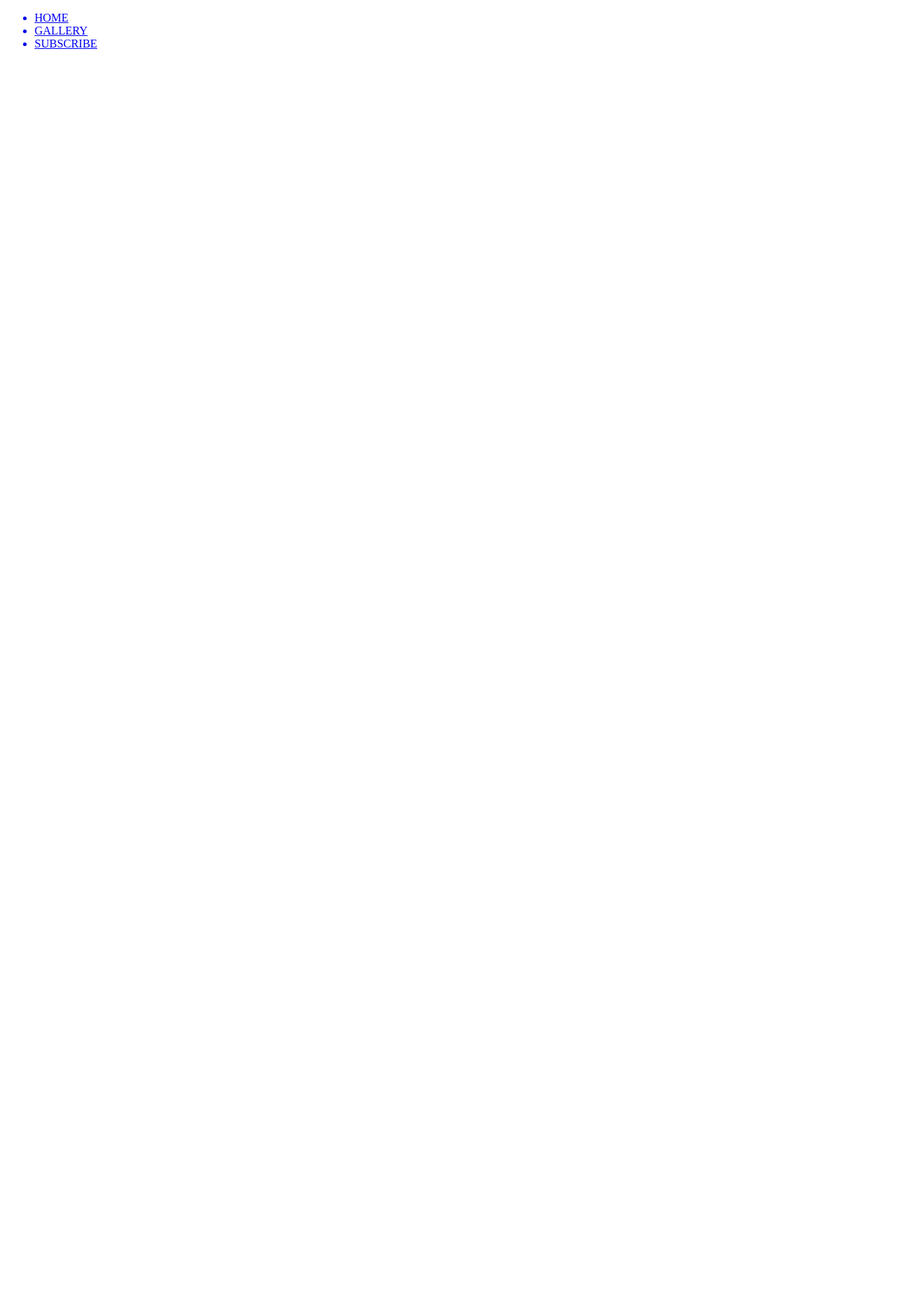
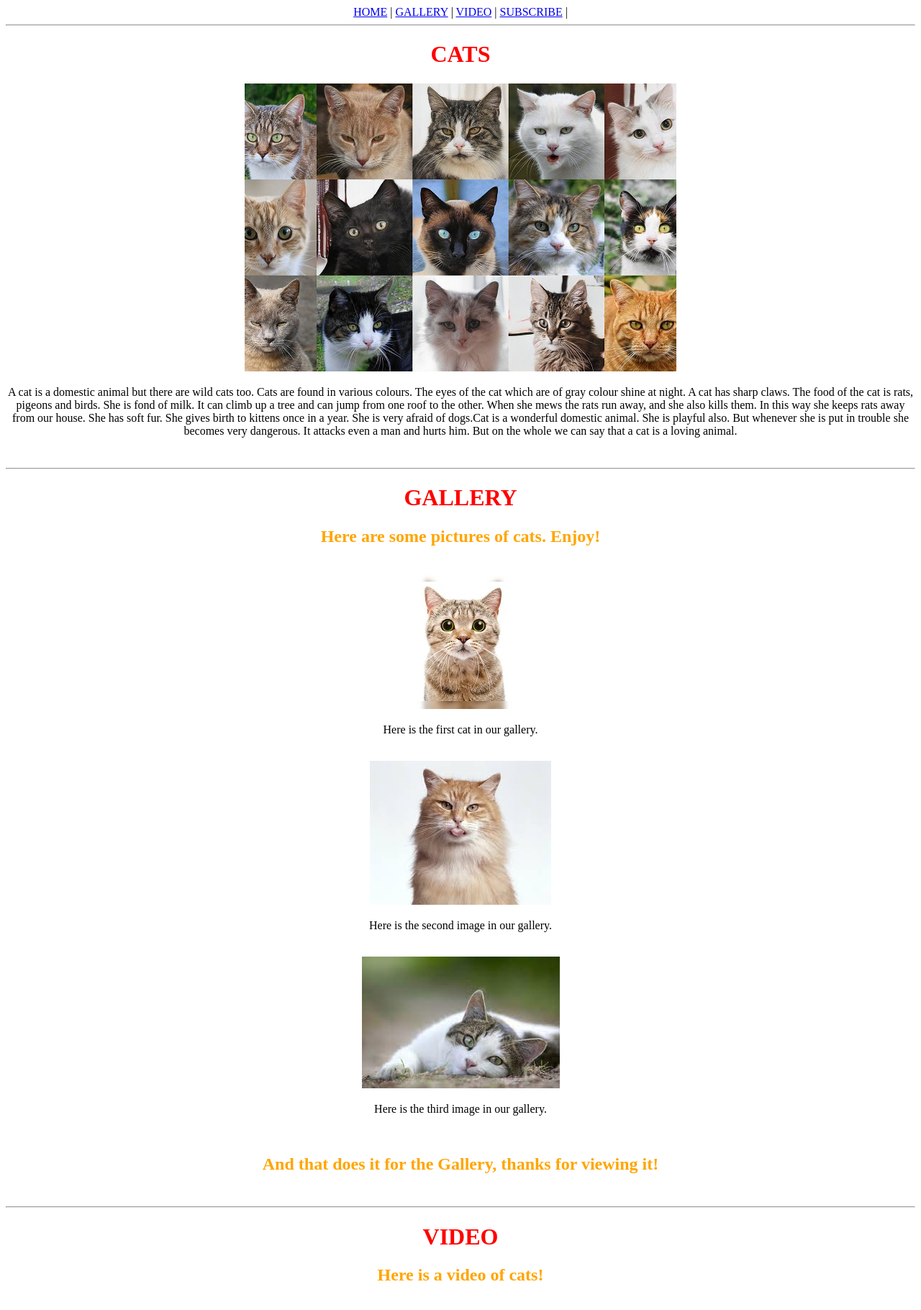
Before and after one commit to Uriahgk/HTML-and-CSS-Projects, a plain HTML site: page One-Page Website/One_Page_Website.html in a window 1280 px wide. Shown: the top 1820 px of the page at 72% size. Before the commit the page ends 800 px from the top, so only its background shows below. Drawn offline with Linux system fonts and the light colour scheme; grey boxes are pictures that could not be loaded.

Commit message:
Edited photos and added photos and updated file
Added cat photos for One Page Site.
Completed One Page Site in HTML.
Edited Project thumbnail images for smaller size.

```diff
--- a/One-Page Website/One_Page_Website.html
+++ b/One-Page Website/One_Page_Website.html
@@ -7,13 +7,166 @@
 	<body>
 
 		<!-- NAV -->
-		<div>
-			<div>
-				<ul>
-					<a href="#home" id="link"><li>HOME</li></a>
-					<a href="#gallery"><li>GALLERY</li></a>
-					<a href="#subscribe"><li>SUBSCRIBE</li></a>
-				</ul>
-			</div>
+		<div id="top" align="center">
+			<a href="#home" id="link">HOME</a> |
+			<a href="#gallery">GALLERY</a> |
+			<a href="#video">VIDEO</a> |
+			<a href="#subscribe">SUBSCRIBE</a> |
 		</div>
 		<!-- END NAV -->
+
+
+
+		<hr>
+
+
+
+		<!-- HOME -->
+		<div style="color:red" align="center">
+			<h1 id="home">CATS</h1>
+			<img src="./images/cat_0.jpg" alt="Picture of multiple cats.">
+		</div>
+
+		<div align="center">
+
+			<!-- FYI I just stole this paragraph from some short cat essay online, so if it sounds kinda dumb, it probably is haha -->
+
+			<p>
+				A cat is a domestic animal but there are wild cats too.
+				Cats are found in various colours. The eyes of the cat which are of gray colour shine at night.
+				A cat has sharp claws. The food of the cat is rats, pigeons and birds. She is fond of milk.
+				It can climb up a tree and can jump from one roof to the other. When she mews the rats run away, and she also kills them.
+				In this way she keeps rats away from our house. She has soft fur. She gives birth to kittens once in a year.
+				She is very afraid of dogs.Cat is a wonderful domestic animal. She is playful also.
+				But whenever she is put in trouble she becomes very dangerous. It attacks even a man and hurts him.
+				But on the whole we can say that a cat is a loving animal.
+			</p>
+		</div>
+
+
+		<!-- END HOME -->
+
+
+
+		<br>
+		<hr>
+
+
+
+		<!-- GALLERY -->
+
+		<div id="gallery" style="color:red" align="center">
+			<h1>GALLERY</h1>
+		</div>
+
+		<div style="color:orange" align="center">
+			<h2>Here are some pictures of cats. Enjoy!</h2>
+		</div>
+		<br>
+
+		<!-- IMAGE 1 -->
+
+		<div align="center">
+			<img src="./images/cat_1.jpg" alt="Picture of cat with big eyes."><br>
+			<p>Here is the first cat in our gallery.</p><br>
+		</div>
+		<!-- END IMAGE 1 -->
+
+		<!-- IMAGE 2 -->
+		<div align="center">
+			<img src="./images/cat_2.jpg" alt="Picture of cat with tongue out."><br>
+			<p>Here is the second image in our gallery.</p><br>
+		</div>
+		<!-- END IMAGE 2 -->
+
+		<!-- IMAGE 3 -->
+		<div align="center">
+			<img src="./images/cat_3.jpg" alt="Picture of cat laying down."><br>
+			<p>Here is the third image in our gallery.<p><br>
+		</div>
+		<!-- END IMAGE 3 -->
+
+		<div style="color:orange" align="center">
+			<h2>And that does it for the Gallery, thanks for viewing it!</h2>
+		</div>
+
+		<!-- END GALLERY -->
+
+
+		<br>
+		<hr>
+
+
+		<!-- VIDEO -->
+
+		<div id="video" style="color:red" align="center">
+			<h1>VIDEO</h1>
+		</div>
+
+		<div style="color:orange" align="center">
+			<h2>Here is a video of cats!</h2>
+		</div>
+
+		<br>
+
+		<div align="center">
+			<iframe width="560" height="315" src="https://www.youtube.com/embed/DXUAyRRkI6k"
+			title="YouTube video player" frameborder="0" allow="accelerometer; autoplay;
+			clipboard-write; encrypted-media; gyroscope; picture-in-picture" allowfullscreen>
+			</iframe>
+		</div>
+
+		<!-- END VIDEO -->
+
+
+		<br>
+		<br>
+		<br>
+		<hr> <!-- Added these breaks for spacing lol -->
+		<br>
+		<br>
+		<br>
+
+
+
+		<!-- SUBSCRIBE -->
+		<div id="subscribe" style="color:red" align="center">
+			<h1>SUBSCRIBE</h1>
+		</div>
+
+		<div style="color:orange" align="center">
+			<h2>Please Subscribe to our Newsletter for more cat content!</h2>
+		</div>
+
+		<div align="center">
+			<form action="" method="post">
+				<input class="ticket" type="text" value="First Name"><br>
+				<input class="ticket" type="text" value="Last Name"><br>
+				<input class="ticket" type="text" value="Email Address"><br>
+				<input class="ticket" type="text" value="Phone Number"><br>
+				<input type="submit" value="Submit">
+					<div class="form-spacer">
+						<label class="terms">Terms and Conditions</label>
+					</div>
+			</form>
+		</div>
+
+		<!-- END SUBSCRIBE -->
+
+
+		<br>
+		<hr>
+
+
+		<!-- FOOTER -->
+
+		<div style="background-color:black;color:white;" align="center">
+			www.cats.animals &nbsp; &copy; 2021<br>
+			<a href="#top">Back to top</a>
+
+		</div>
+
+		<!-- END FOOTER -->
+
+	</body>
+</html>
```
Also changed, not shown: One-Page Website/images/cat_0.jpg (added), One-Page Website/images/cat_1.jpg (added), One-Page Website/images/cat_2.jpg (added), One-Page Website/images/cat_3.jpg (added), Project/images/Thumb/thumbnail_1.jpg, Project/images/Thumb/thumbnail_2.jpg, Project/images/Thumb/thumbnail_4.jpg, Project/images/Thumb/thumbnail_5.jpg, Project/images/Thumb/thumbnail_6.jpg, Project/images/Thumb/thumbnail_7.jpg, Project/images/Thumb/thumbnail_8.jpg, 1 other file.
